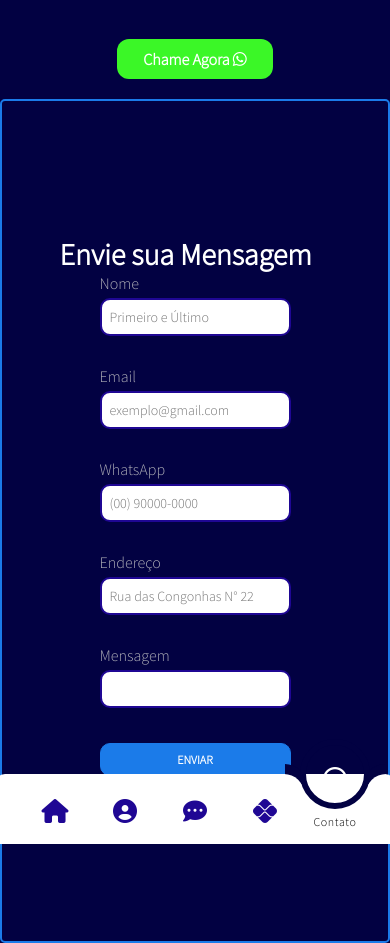
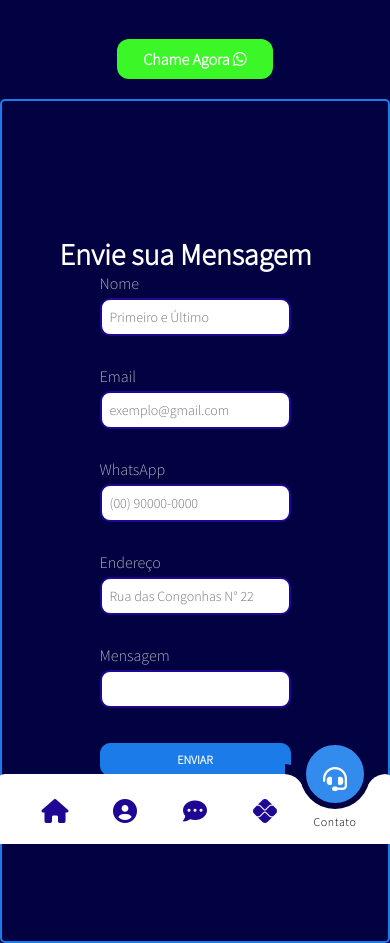
Before and after one commit to Marcosmxp/Portifolio, a plain HTML site: page contact.html in a window 390 px wide. Drawn offline with nearby package versions, Linux system fonts and the light colour scheme.

Commit message:
Correçao Bug Btn 2

```diff
--- a/contact.css
+++ b/contact.css
@@ -17,14 +17,13 @@
     --clr-purple: #701CEB;
     --clr-gray: rgb(37, 37, 37);
     --clr-white: rgb(255, 255, 255);
-
-    --clr-ghosttech-cinzento: #afafb8;
-    --clr-ghosttech-checked: #3bf727;
-    --clr-ghostt--clr-blue: #348bee;
+    --clr-blue: #348bee;
     --clr-blue-shadow:#1b7be9;
     --clr-ghosttech: #1f0794;
     --clr-ghosttech-light: #020142;
-    --clr-ghosttech-input-sucess : #4ECA64;
+    --clr-ghosttech-cinzento: #afafb8;
+    --clr-ghosttech-checked: #3bf727;
+    --clr-ghosttech-input-sucess: #4ECA64;
     --clr-xcheck-erro: #f21b1b;
     --clr-erro-input: #DB5A5A;
     --clr-form-bg: #fcfbff0e;
@@ -230,12 +229,6 @@ form button:hover {
     box-sizing: border-box;
     font-family: 'Source Sans Pro', sans-serif;
   }
-body {
-  min-height: 100vh;
-  background: var(--clr-ghosttech-light);
-  width: 100%;
-}
-
   /* header mobile*/
   .container{
       width: 100%;
```
Lines whose indentation alone changed are shown as unchanged.
